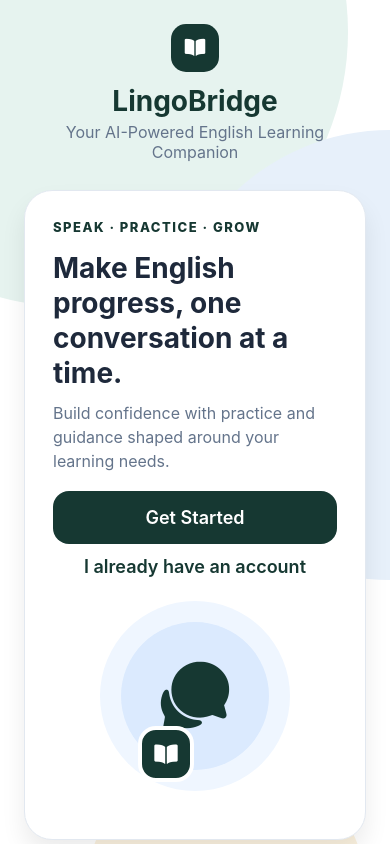
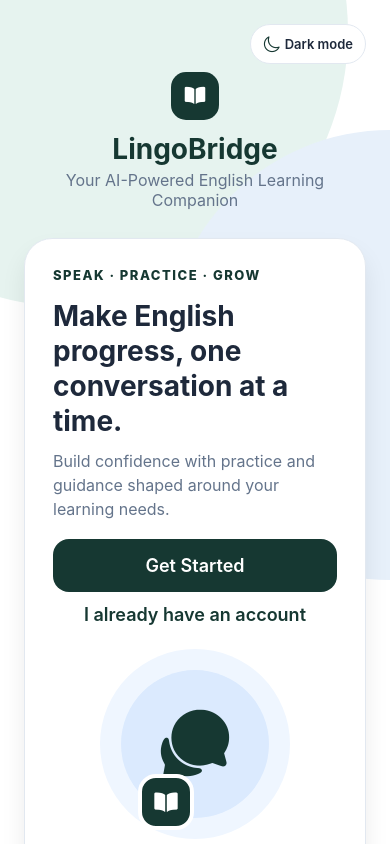
Before and after one commit to Vin-EternalV/LingoBridge, a React Native app in the folder frontend/: screen /Welcome in a window 390 px wide. Built offline with nearby package versions, Linux system fonts and the light colour scheme; no server answers.

Commit message:
Add theme toggle to auth screens

```diff
--- /dev/null
+++ b/frontend/src/components/AppearanceToggle.js
@@ -0,0 +1,61 @@
+import React, { useEffect, useState } from 'react';
+import { ActivityIndicator, StyleSheet, Text, TouchableOpacity } from 'react-native';
+import { Ionicons } from '@expo/vector-icons';
+import { COLORS, RADIUS, SPACING } from '../constants/theme';
+import { effectiveScheme, loadAppearancePrefs, reloadApp, saveAppearancePrefs } from '../utils/appearance';
+
+const AppearanceToggle = () => {
+  const [prefs, setPrefs] = useState(null);
+  const [busy, setBusy] = useState(false);
+  const scheme = prefs ? effectiveScheme(prefs) : 'light';
+  const nextScheme = scheme === 'dark' ? 'light' : 'dark';
+
+  useEffect(() => {
+    loadAppearancePrefs().then(setPrefs);
+  }, []);
+
+  const toggle = async () => {
+    if (!prefs || busy) return;
+    setBusy(true);
+    const nextPrefs = { ...prefs, theme: nextScheme };
+    await saveAppearancePrefs(nextPrefs);
+    setPrefs(nextPrefs);
+    reloadApp();
+  };
+
+  return (
+    <TouchableOpacity
+      style={styles.button}
+      onPress={toggle}
+      disabled={!prefs || busy}
+      activeOpacity={0.75}
+      accessibilityRole="button"
+      accessibilityLabel={`Switch to ${nextScheme} mode`}
+    >
+      {busy ? (
+        <ActivityIndicator size="small" color={COLORS.primary} />
+      ) : (
+        <Ionicons name={nextScheme === 'dark' ? 'moon-outline' : 'sunny-outline'} size={18} color={COLORS.primary} />
+      )}
+      <Text style={styles.label}>{nextScheme === 'dark' ? 'Dark mode' : 'Light mode'}</Text>
+    </TouchableOpacity>
+  );
+};
+
+const styles = StyleSheet.create({
+  button: {
+    minHeight: 40,
+    flexDirection: 'row',
+    alignItems: 'center',
+    justifyContent: 'center',
+    gap: SPACING.xs,
+    paddingHorizontal: SPACING.md,
+    borderRadius: RADIUS.full,
+    borderWidth: 1,
+    borderColor: COLORS.border,
+    backgroundColor: COLORS.card,
+  },
+  label: { color: COLORS.text, fontSize: 13, fontWeight: '600' },
+});
+
+export default AppearanceToggle;
--- a/frontend/src/components/AuthLayout.js
+++ b/frontend/src/components/AuthLayout.js
@@ -1,5 +1,6 @@
 import React from "react";
 import { Ionicons } from "@expo/vector-icons";
+import AppearanceToggle from "./AppearanceToggle";
 import {
   View,
   Text,
@@ -22,8 +23,11 @@ const AuthLayout = ({ children, maxWidth = 560, title, subtitle }) => (
     >
       <View style={[styles.card, { maxWidth }]}>
         <View style={styles.brandRow}>
-          <View style={styles.brandMark}><Ionicons name="book" size={20} color="#FFFFFF" /></View>
-          <Text style={styles.brandName}>LingoBridge</Text>
+          <View style={styles.brandIdentity}>
+            <View style={styles.brandMark}><Ionicons name="book" size={20} color="#FFFFFF" /></View>
+            <Text style={styles.brandName}>LingoBridge</Text>
+          </View>
+          <AppearanceToggle />
         </View>
         {!!title && <Text style={styles.title}>{title}</Text>}
         {!!subtitle && <Text style={styles.subtitle}>{subtitle}</Text>}
@@ -48,7 +52,8 @@ const styles = StyleSheet.create({
     padding: 30, shadowColor: "#183B34", shadowOffset: { width: 0, height: 14 },
     shadowOpacity: 0.08, shadowRadius: 24, elevation: 4,
   },
-  brandRow: { flexDirection: "row", alignItems: "center", marginBottom: 26 },
+  brandRow: { flexDirection: "row", alignItems: "center", justifyContent: "space-between", gap: SPACING.sm, marginBottom: 26 },
+  brandIdentity: { flexDirection: "row", alignItems: "center", flexShrink: 1 },
   brandMark: { width: 40, height: 40, borderRadius: 12, backgroundColor: COLORS.primary, alignItems: "center", justifyContent: "center", marginRight: 10 },
   brandName: { fontSize: 21, fontWeight: "600", color: COLORS.text },
   title: { fontSize: 28, lineHeight: 34, fontWeight: "700", color: COLORS.text, marginBottom: 4 },
--- a/frontend/src/screens/auth/WelcomeScreen.js
+++ b/frontend/src/screens/auth/WelcomeScreen.js
@@ -2,6 +2,7 @@ import React from "react";
 import { View, Text, StyleSheet, SafeAreaView, Platform, ScrollView, useWindowDimensions } from "react-native";
 import { Ionicons } from "@expo/vector-icons";
 import Button from "../../components/Button";
+import AppearanceToggle from "../../components/AppearanceToggle";
 import { COLORS, FONTS, SPACING } from "../../constants/theme";
 
 const WelcomeScreen = ({ navigation }) => {
@@ -11,6 +12,7 @@ const WelcomeScreen = ({ navigation }) => {
     <SafeAreaView style={styles.safeArea}>
       <ScrollView contentContainerStyle={styles.centerOuter} showsVerticalScrollIndicator={false}>
         <View style={styles.inner}>
+          <View style={styles.themeControl}><AppearanceToggle /></View>
           <View style={styles.header}>
             <View style={styles.brandMark}><Ionicons name="book" size={22} color="#FFFFFF" /></View>
             <Text style={styles.appName}>LingoBridge</Text>
@@ -64,6 +66,7 @@ const styles = StyleSheet.create({
     width: "100%",
     maxWidth: 1300,
   },
+  themeControl: { alignItems: "flex-end", marginBottom: SPACING.sm },
   header: { alignItems: "center", marginBottom: 28 },
   brandMark: { width: 48, height: 48, borderRadius: 15, backgroundColor: COLORS.primary, alignItems: "center", justifyContent: "center", marginBottom: 12 },
   appName: { ...FONTS.h1, color: COLORS.primary, marginBottom: 4 },
```
